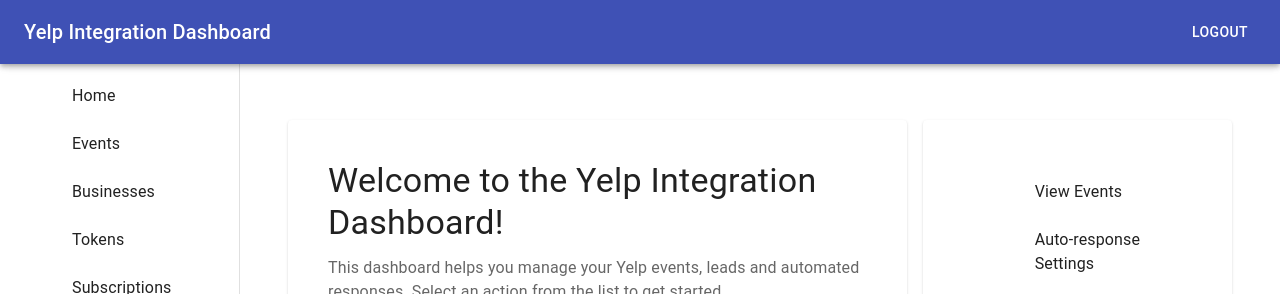
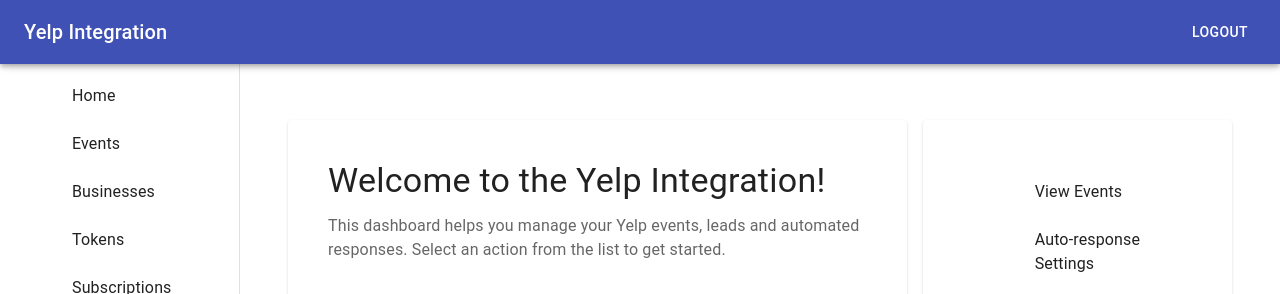
Before and after one commit to tarastm95/Yelp1, a React (Create React App) app in the folder frontend/: page / in a window 1280 px wide. Shown: the top 294 px of the page. Built offline with nearby package versions, Linux system fonts and the light colour scheme; no server answers; sample sign-in values are in the browser's storage; some icons are missing.

Commit message:
Update dashboard title

```diff
--- a/frontend/src/App.tsx
+++ b/frontend/src/App.tsx
@@ -185,7 +185,7 @@
                 </IconButton>
               )}
               <Typography variant="h6" noWrap component="div" sx={{ flexGrow: 1 }}>
-                Yelp Integration Dashboard
+                Yelp Integration
               </Typography>
               <Button
                 color="inherit"
--- a/frontend/src/Home.tsx
+++ b/frontend/src/Home.tsx
@@ -70,7 +70,7 @@
             <Card sx={{ p: 3, mb: 2 }}>
               <CardContent>
                 <Typography variant="h4" gutterBottom>
-                  Welcome to the Yelp Integration Dashboard!
+                  Welcome to the Yelp Integration!
                 </Typography>
                 <Typography variant="body1" color="text.secondary">
                   This dashboard helps you manage your Yelp events, leads and automated responses. Select an action from the list to get started.
```
